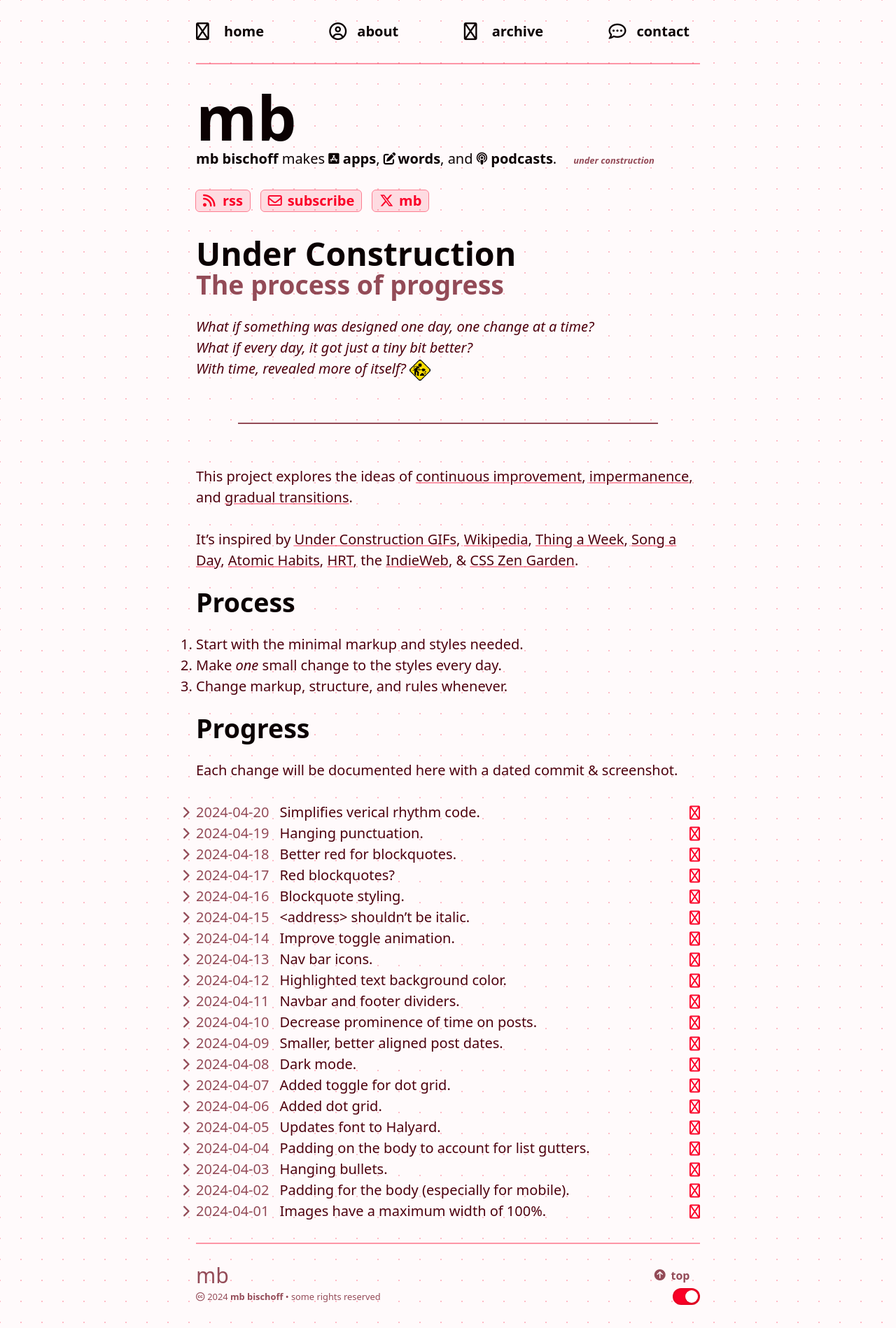
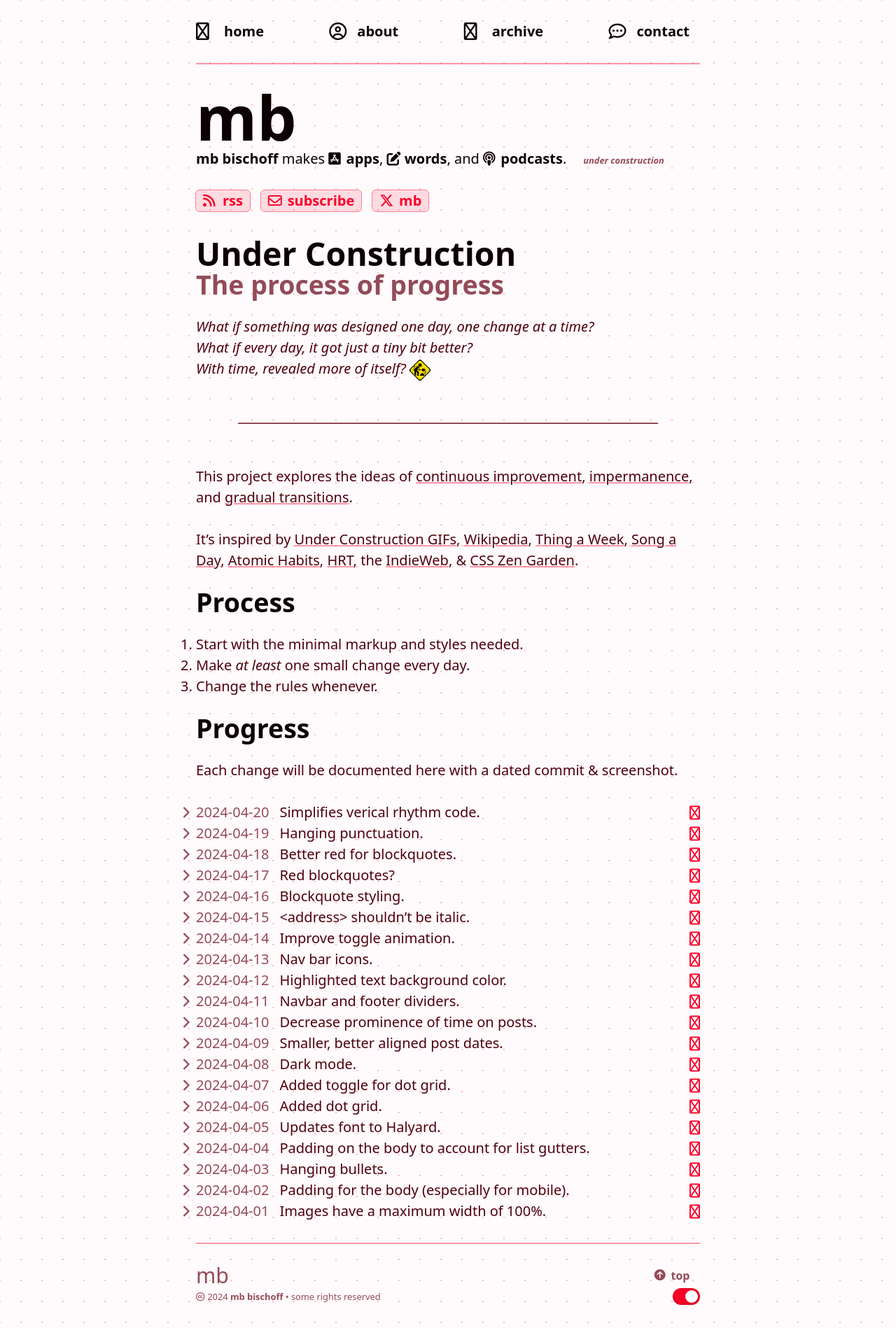
Before and after one commit to mbbischoff/website, a Jekyll site: the page built from under-construction.markdown, in a window 1280 px wide. Shown: the whole page at 70% size. Built offline with Jekyll 4.4.1, drawn with Linux system fonts in a browser that asks for light colours; nearby versions of some CDN libraries; some web fonts are replaced; comment, search, counter and statistics services are not loaded.

Commit message:
Icons and rules updates

```diff
--- a/_config.yml
+++ b/_config.yml
@@ -74,7 +74,7 @@ google_site_verification: XK_j6lkDAd8qOhIn4-2eS2BIJuQyRp4D_gxjpR65wUM
 repository: mattbischoff/website
 header:
   title: mb
-  subtitle: <span class="full-name"">mb bischoff</span> makes <a href="https://lickability.com"><i class="fa-brands fa-app-store-ios fa-sm"></i>&nbsp;apps</a>, <a href="/archive/"><i class="fa-solid fa-pen-to-square fa-sm"></i>&nbsp;words</a>, and <a href="https://absolutelycrushed.com"><i class="fa-solid fa-podcast fa-sm"></i>&nbsp;podcasts</a>. <em class="smaller"><a class="secondary" href="/under-construction/"><i class="fa-solid fa-triangle-person-digging"></i>&nbsp;under construction</a></em>
+  subtitle: <span class="full-name"">mb bischoff</span> makes <a href="https://lickability.com"><i class="fa-brands fa-app-store-ios"></i>&nbsp;apps</a>, <a href="/archive/"><i class="fa-solid fa-pen-to-square"></i>&nbsp;words</a>, and <a href="https://absolutelycrushed.com"><i class="fa-solid fa-podcast"></i>&nbsp;podcasts</a>. <em class="smaller"><a class="secondary" href="/under-construction/"><i class="fa-solid fa-triangle-person-digging"></i>&nbsp;under construction</a></em>
 
 navigation_links:
 - title: Home
--- a/_sass/layout/header.scss
+++ b/_sass/layout/header.scss
@@ -52,8 +52,7 @@ header#masthead {
 
 		a>i {
 			display: inline-block;
-			width: 0.875em;
-
+			min-width: 1em;
 		}
 
 		a {
--- a/under-construction.markdown
+++ b/under-construction.markdown
@@ -20,8 +20,8 @@ It’s inspired by [Under Construction GIFs](http://textfiles.com/underconstruct
 ## Process
 
 1. Start with the minimal markup and styles needed.
-2. Make *one* small change to the styles every day.
-3. Change markup, structure, and rules whenever.
+2. Make _at least_ one small change every day.
+3. Change the rules whenever.
 
 ## Progress
 
```
